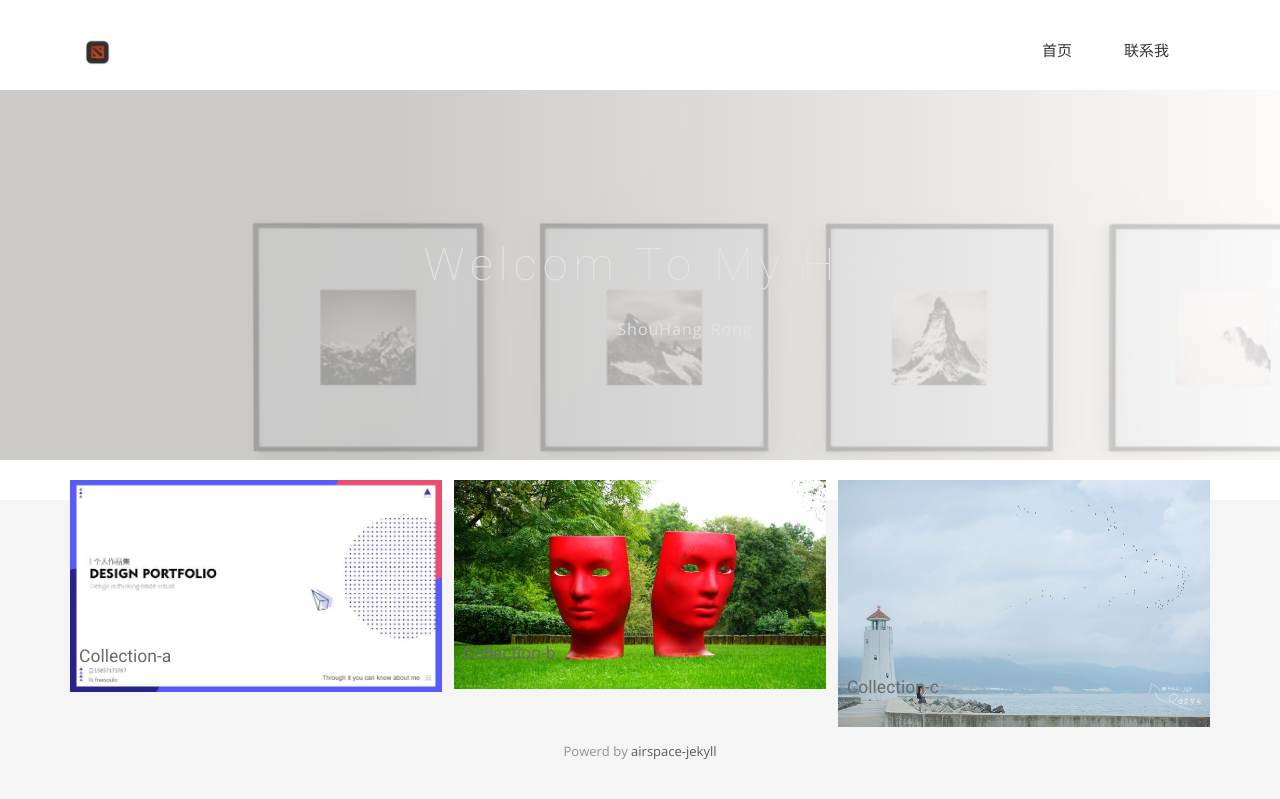
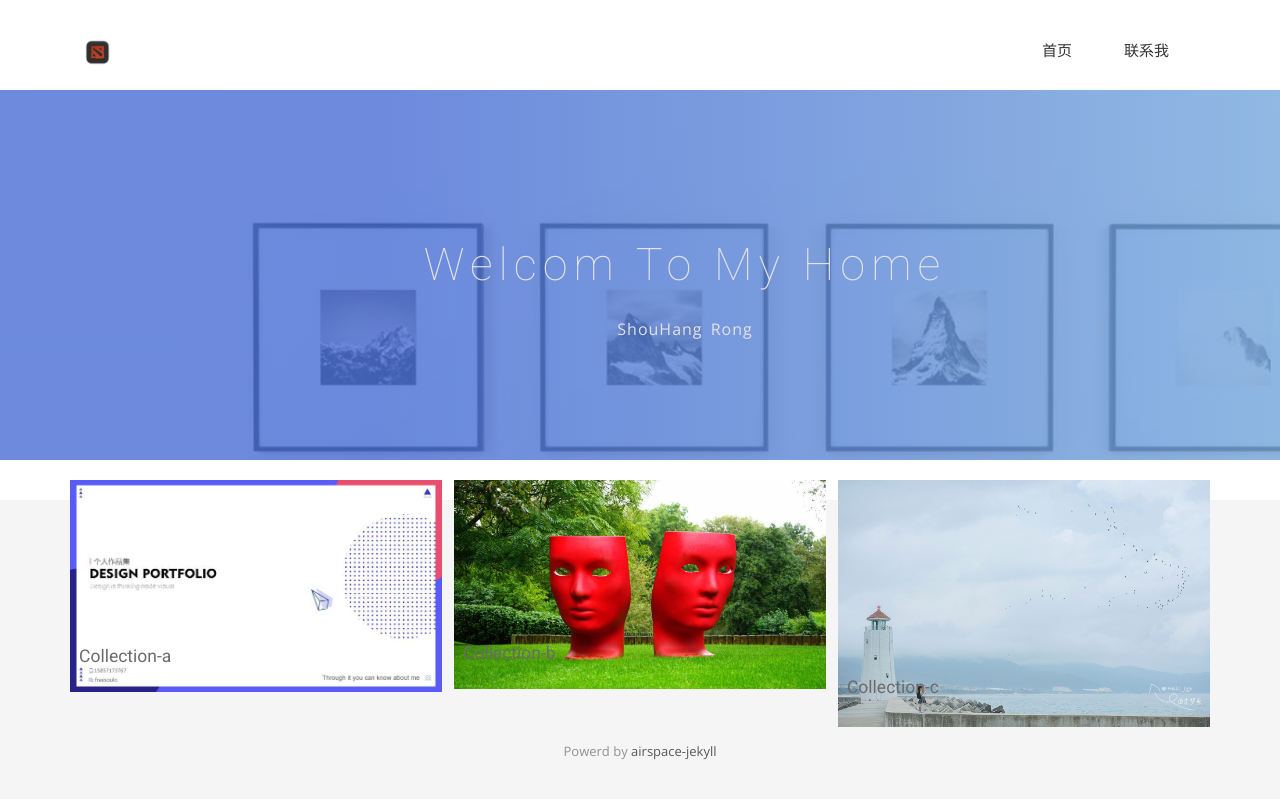
Before and after one commit to shuohanr/back.shuohanr.github.io, a Jekyll site: the page built from index.html, in a window 1280 px wide. Shown: the top 799 px of the page. Built offline with Jekyll 4.4.1, drawn with Linux system fonts in a browser that asks for light colours; nearby versions of some CDN libraries; some web fonts are replaced.

Commit message:
试试蓝色

```diff
--- a/css/airspace.css
+++ b/css/airspace.css
@@ -374,7 +374,7 @@ font header .navbar-default .navbar-nav li a:hover {
   right: 0;
   width: 100%;
   height: 100%;
-  background: linear-gradient(to left, #FFFFFF, #C2C2C2 70%);
+  background: linear-gradient(to left, #79ACE2, #4C72DB 70%);
   opacity: 0.8;
 }
 #global-header .block {
```
